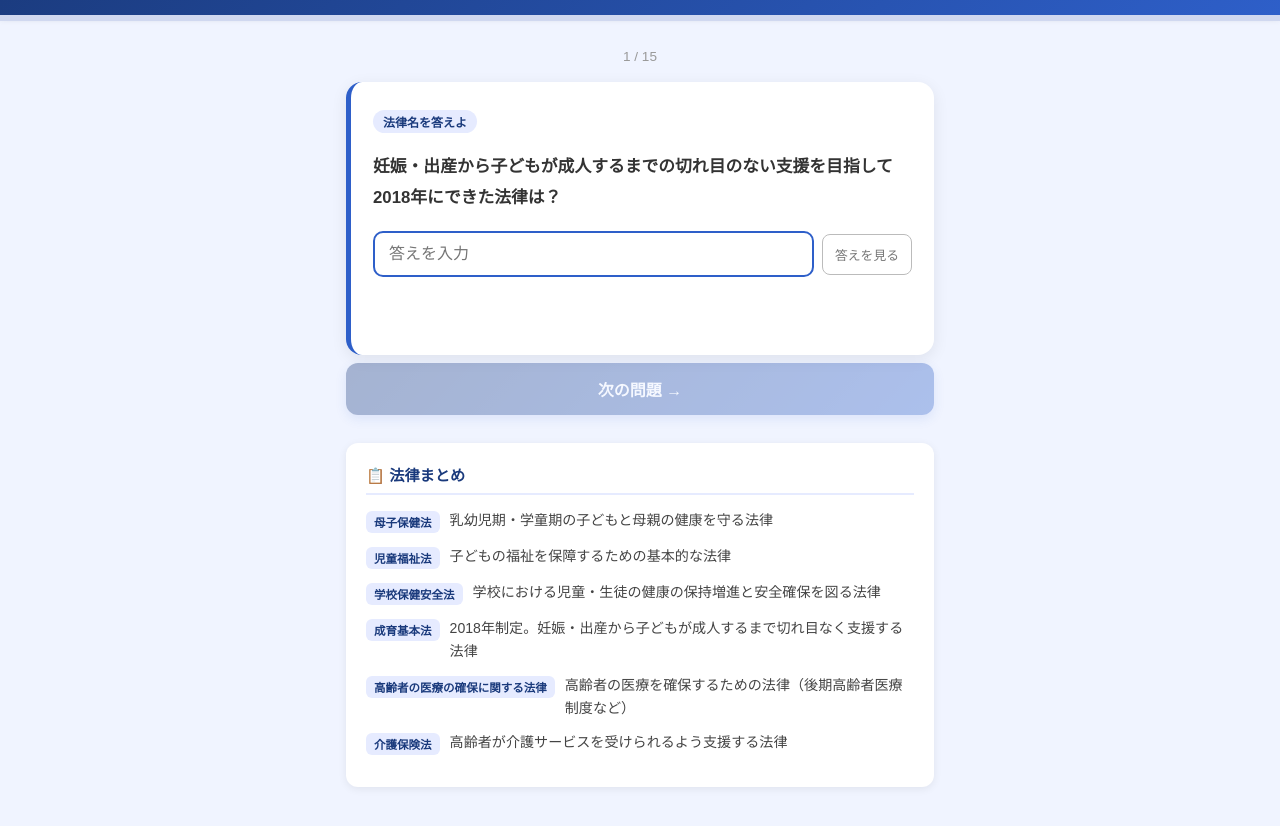
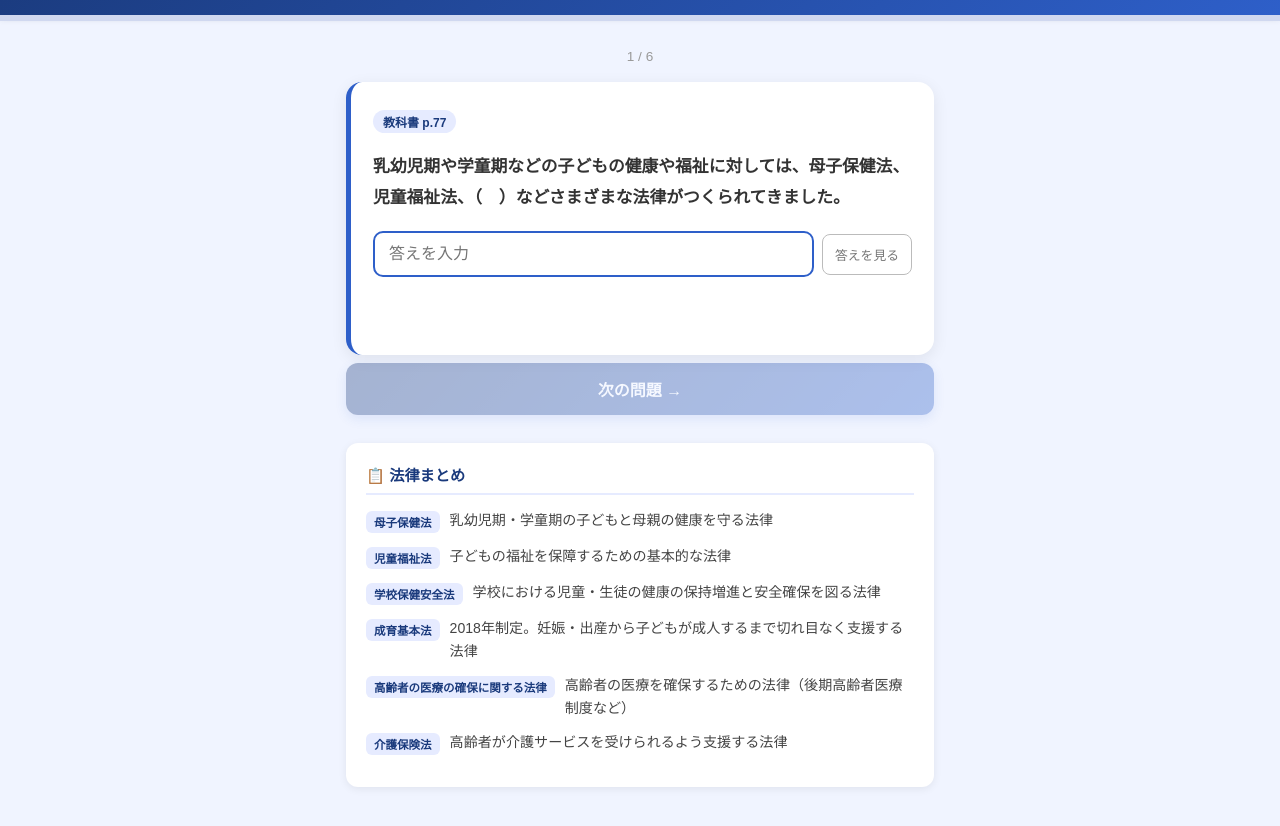
Before and after one commit to ahaaaaa34/law-quiz, a plain HTML site: page index.html in a window 1280 px wide. Shown: the part 72-898 px from the top of the page. Drawn offline with Linux system fonts and the light colour scheme.

Commit message:
Use exact textbook sentences as fill-in-the-blank

```diff
--- a/index.html
+++ b/index.html
@@ -285,51 +285,24 @@
 const LAWS = ['母子保健法','児童福祉法','学校保健安全法','成育基本法','高齢者の医療の確保に関する法律','介護保険法'];
 
 const questions = [
-  { section: '法律名を答えよ', type: 'text',
-    q: '乳幼児期・学童期の子どもと母親の健康を守る法律は？',
+  { section: '教科書 p.77', type: 'text',
+    q: '乳幼児期や学童期などの子どもの健康や福祉に対しては、（　）、児童福祉法、学校保健安全法などさまざまな法律がつくられてきました。',
     ans: '母子保健法' },
-  { section: '法律名を答えよ', type: 'text',
-    q: '子どもの福祉を保障するための基本的な法律は？',
+  { section: '教科書 p.77', type: 'text',
+    q: '乳幼児期や学童期などの子どもの健康や福祉に対しては、母子保健法、（　）、学校保健安全法などさまざまな法律がつくられてきました。',
     ans: '児童福祉法' },
-  { section: '法律名を答えよ', type: 'text',
-    q: '学校における児童・生徒の健康の保持増進と安全確保を図る法律は？',
+  { section: '教科書 p.77', type: 'text',
+    q: '乳幼児期や学童期などの子どもの健康や福祉に対しては、母子保健法、児童福祉法、（　）などさまざまな法律がつくられてきました。',
     ans: '学校保健安全法' },
-  { section: '法律名を答えよ', type: 'text',
-    q: '2018年に制定された、妊娠・出産から成人まで切れ目なく支援する法律は？',
+  { section: '教科書 p.77', type: 'text',
+    q: '2018年には（　）ができ、妊娠・出産から子どもが生まれ育ち成人するまで、切れ目のない支援のための環境整備をめざすことになりました。',
     ans: '成育基本法' },
-  { section: '法律名を答えよ', type: 'text',
-    q: '後期高齢者医療制度などを定め、高齢者の医療を確保するための法律は？',
+  { section: '教科書 p.77', type: 'text',
+    q: '高齢者に対しては、（　）、介護保険法などがあり、医療や介護が提供されています。',
     ans: '高齢者の医療の確保に関する法律' },
-  { section: '法律名を答えよ', type: 'text',
-    q: '高齢者が介護サービスを受けられるよう支援する法律は？',
+  { section: '教科書 p.77', type: 'text',
+    q: '高齢者に対しては、高齢者の医療の確保に関する法律、（　）などがあり、医療や介護が提供されています。',
     ans: '介護保険法' },
-  { section: '法律名を答えよ', type: 'text',
-    q: '健康診断・医療・保健指導の根拠となる、乳幼児と母親を対象にした法律は？',
-    ans: '母子保健法' },
-  { section: '法律名を答えよ', type: 'text',
-    q: '母子保健法・（　）・学校保健安全法により健康診断がおこなわれている。（　）に入る法律は？',
-    ans: '児童福祉法' },
-  { section: '法律名を答えよ', type: 'text',
-    q: '母子保健法・児童福祉法と並び、学校での健康管理を担う法律は？',
-    ans: '学校保健安全法' },
-  { section: '法律名を答えよ', type: 'text',
-    q: '高齢者への医療と並んで提供される「介護」を支える法律は？',
-    ans: '介護保険法' },
-  { section: '法律名を答えよ', type: 'text',
-    q: '「高齢者の医療の確保に関する法律」と並んで、高齢者支援の根拠となるもう一つの法律は？',
-    ans: '介護保険法' },
-  { section: '法律名を答えよ', type: 'text',
-    q: '妊娠・出産から子どもが成人するまでの切れ目のない支援を目指して2018年にできた法律は？',
-    ans: '成育基本法' },
-  { section: '法律名を答えよ', type: 'text',
-    q: '窒息・溺水・アレルギー疾患など乳幼児の健康・福祉を守る基本的な法律は？',
-    ans: '児童福祉法' },
-  { section: '法律名を答えよ', type: 'text',
-    q: 'むし歯・精神疾患など学校での健康課題に対応する法律は？',
-    ans: '学校保健安全法' },
-  { section: '法律名を答えよ', type: 'text',
-    q: '生活習慣病・骨折・白内障など高年期の医療確保を目的とした法律は？',
-    ans: '高齢者の医療の確保に関する法律' },
 ];
 
 let idx = 0, correct = 0, answered = false, order = [], showing = false;
```
